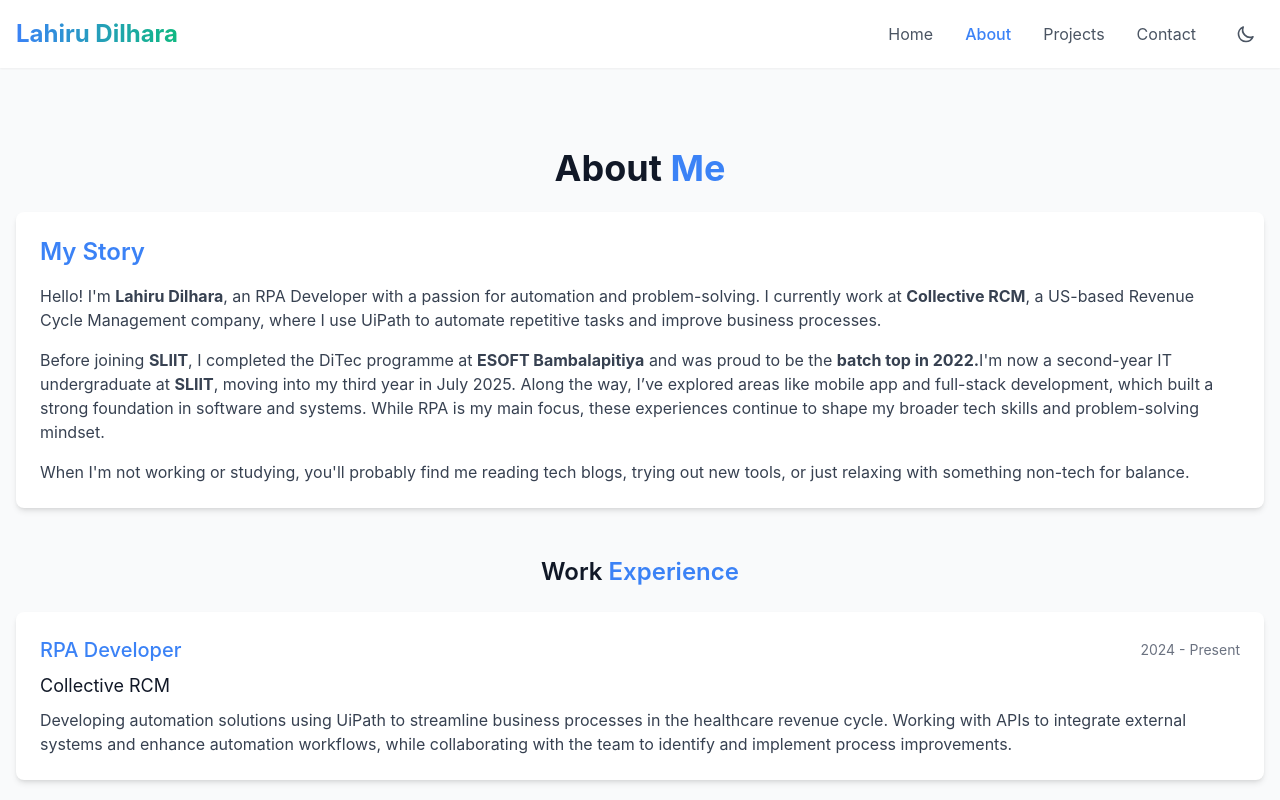
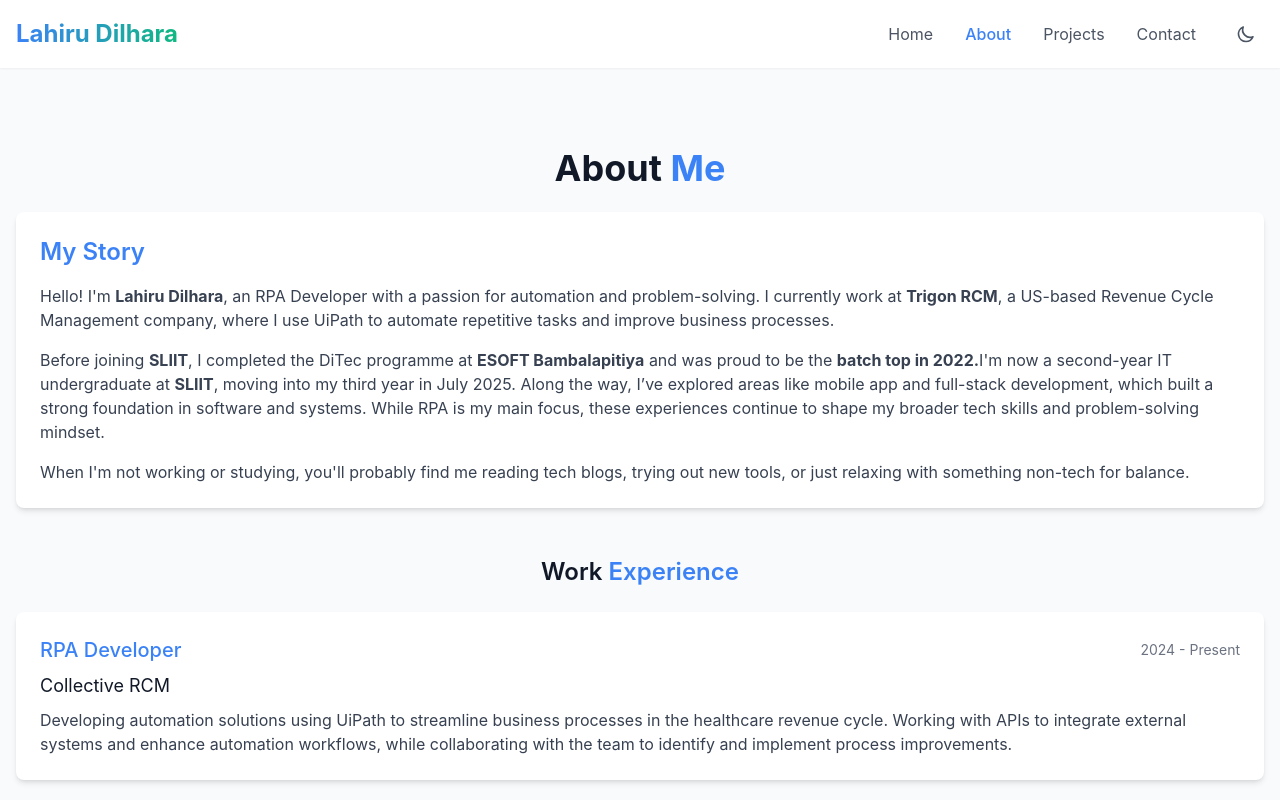
Before and after one commit to LahiruDCode/MyWebsite, a React (Create React App) app in the folder frontend/: page /about in a window 1280 px wide. Shown: the top 800 px of the page. Built offline with nearby package versions, Linux system fonts and the light colour scheme.

Commit message:
update company name from Collective RCM to Trigon RCM in About.js

```diff
--- a/frontend/src/pages/About.js
+++ b/frontend/src/pages/About.js
@@ -61,7 +61,7 @@ const About = () => {
             <div className="space-y-4 text-gray-700 dark:text-gray-300">
               <p>
               Hello! I'm <b>Lahiru Dilhara</b>, an RPA Developer with a passion for automation and problem-solving.
-              I currently work at <b>Collective RCM</b>, a US-based Revenue Cycle Management company, where I use UiPath to automate repetitive tasks and improve business processes.
+              I currently work at <b>Trigon RCM</b>, a US-based Revenue Cycle Management company, where I use UiPath to automate repetitive tasks and improve business processes.
               </p>
               <p>
               Before joining <b>SLIIT</b>, I completed the DiTec programme at <b>ESOFT Bambalapitiya</b> and was proud to be the <b>batch top in 2022.</b>
```
